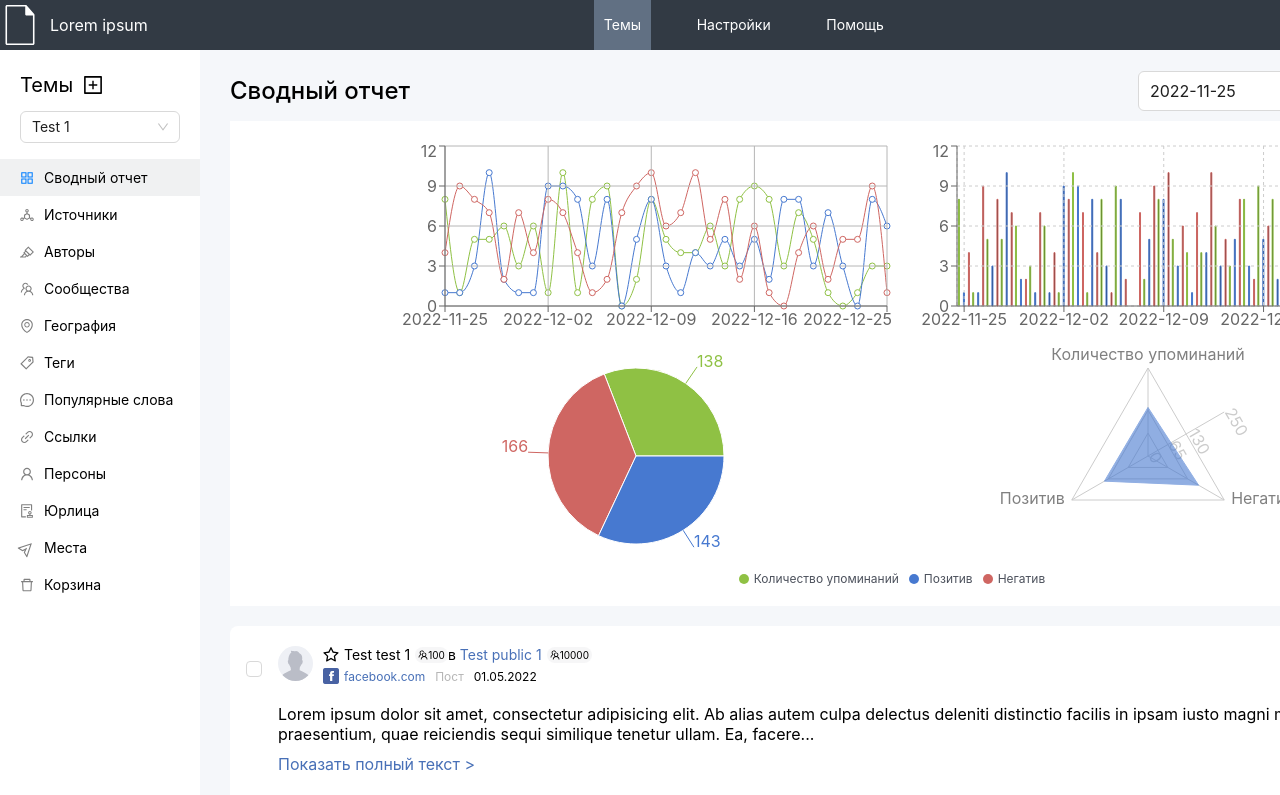
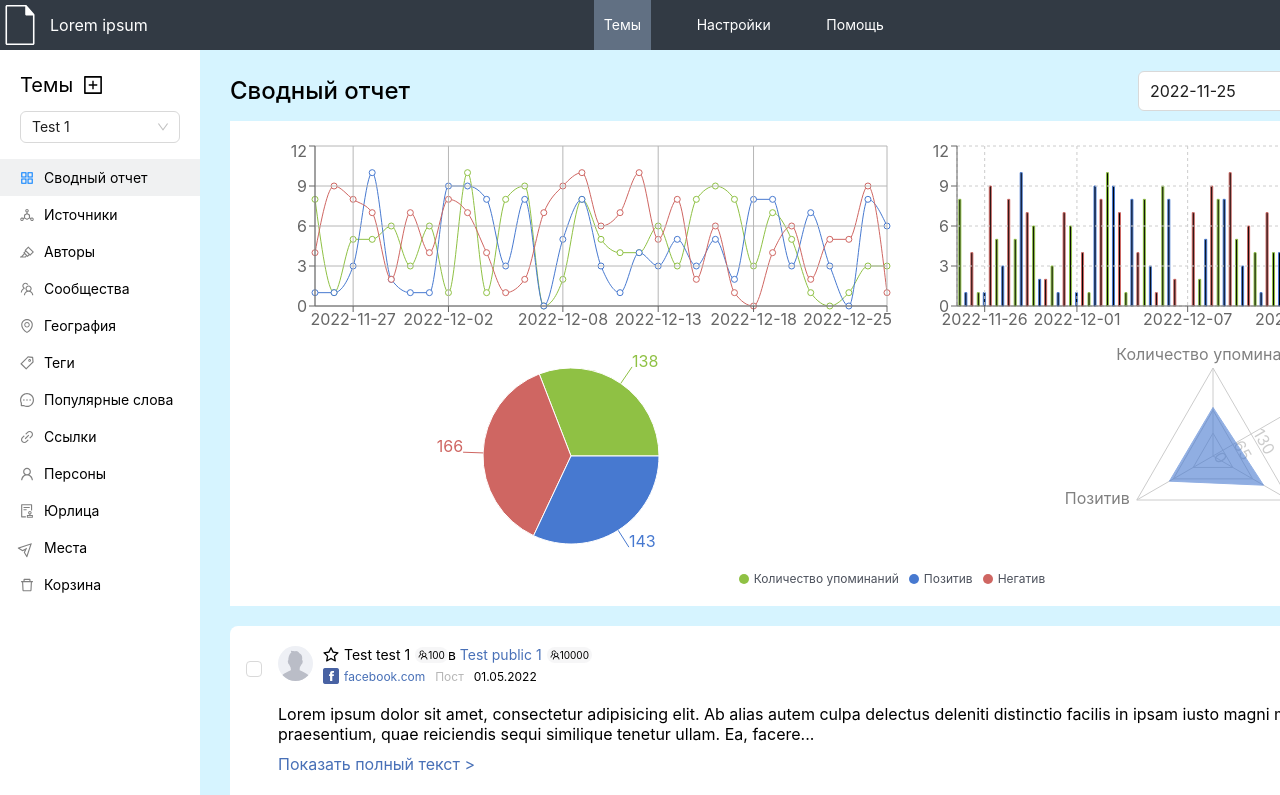
Before and after one commit to KixtyTakodachi/SideProject, a React (Create React App) app: page /theme in a window 1280 px wide. Shown: the top 795 px of the page. Built offline with nearby package versions, Linux system fonts and the light colour scheme; the HTML template or start-up script is replaced by a standard one.

Commit message:
Body color changed + charts width fixed

```diff
--- a/src/App.css
+++ b/src/App.css
@@ -4,5 +4,5 @@
 }
 
 body{
-  background: #f5f7fa;
+  background: #00beff29;
 }
--- a/src/Components/ThemeItem/ThemeItem.js
+++ b/src/Components/ThemeItem/ThemeItem.js
@@ -372,7 +372,7 @@ export default function ThemeItem(){
                             </div>
                         </div>
                         <div className='themeItem_content_chart'>
-                            <LineChart width={512} height={200} data={chartData}>
+                            <LineChart width={642} height={200} data={chartData}>
                                 {
                                     !legendsFilter.includes('positive') ?
                                         <Line type={'monotone'} dataKey={'positive'} stroke={'#8fc144'}/>
@@ -396,7 +396,7 @@ export default function ThemeItem(){
                                 <YAxis />
                                 <Tooltip content={<CustomChartToolTip />}/>
                             </LineChart>
-                            <BarChart width={512} height={200} data={chartData}>
+                            <BarChart width={642} height={200} data={chartData}>
                                 {
                                     !legendsFilter.includes('positive') ?
                                         <Bar type={'monotone'} dataKey={'positive'} stroke={'#8fc144'}/>
@@ -420,7 +420,7 @@ export default function ThemeItem(){
                                 <YAxis />
                                 <Tooltip content={<CustomChartToolTip />}/>
                             </BarChart>
-                            <PieChart width={512} height={230}>
+                            <PieChart width={642} height={230}>
                                 <Pie
                                     dataKey='value'
                                     isAnimationActive
@@ -440,7 +440,7 @@ export default function ThemeItem(){
                                 </Pie>
                                 <Tooltip content={<PieChartToolTip />}/>
                             </PieChart>
-                            <RadarChart width={512} height={230} data={radarChartData}>
+                            <RadarChart width={642} height={230} data={radarChartData}>
                                 <PolarGrid/>
                                 <PolarAngleAxis dataKey={'name'}/>
                                 <PolarRadiusAxis angle={30} domain={[0, 250]}/>
```
